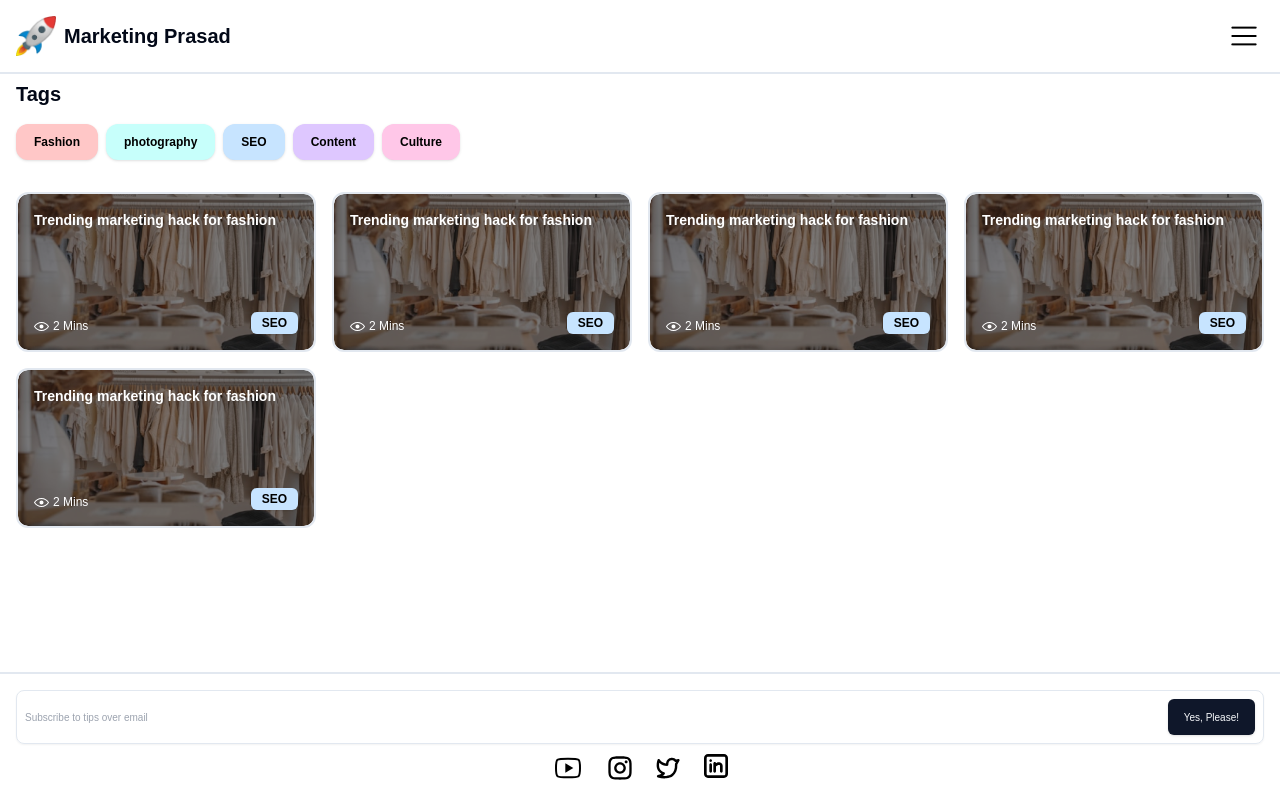
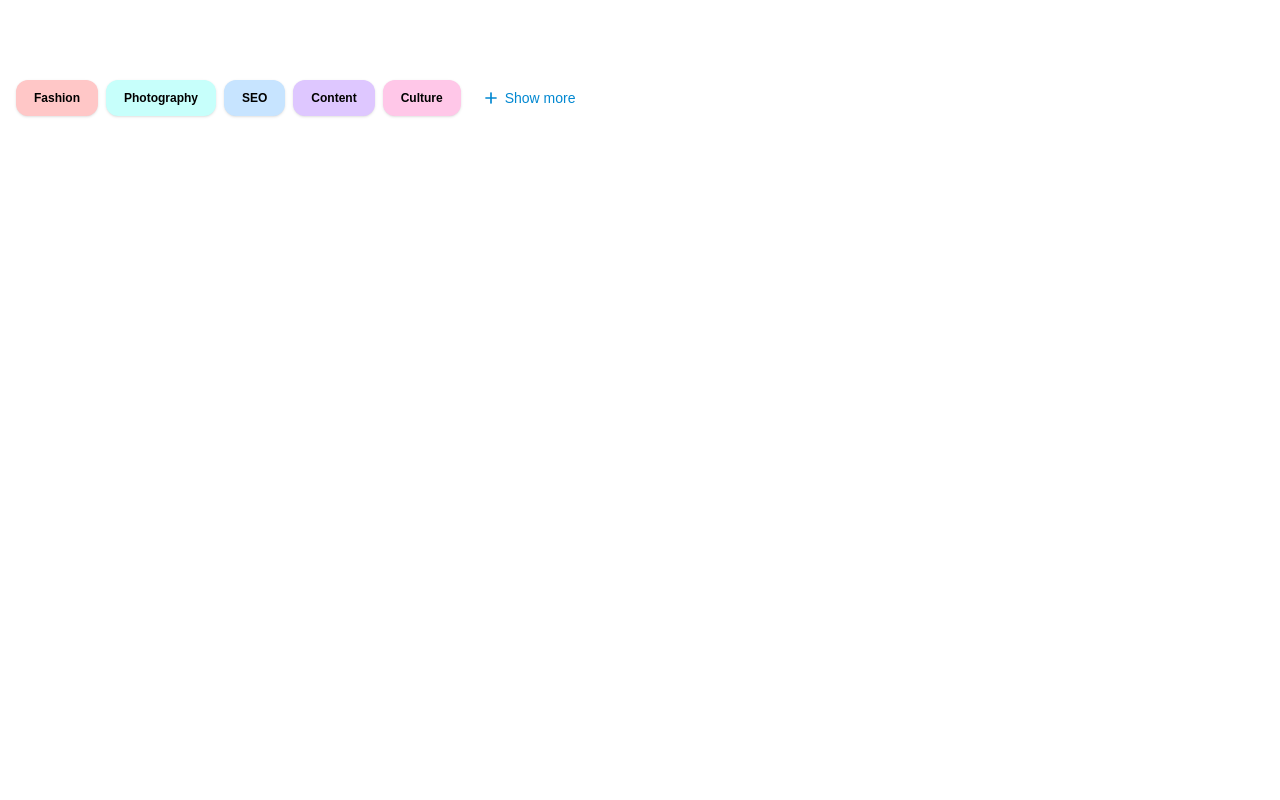
Before and after one commit to juheedhone/prasad-blog, a Next.js app: page / in a window 1280 px wide. Built offline with nearby package versions, Linux system fonts and the light colour scheme.

Commit message:
update button and badges.

```diff
--- a/src/app/page.tsx
+++ b/src/app/page.tsx
@@ -1,35 +1,34 @@
-import Article from "@/components/Article";
 import Badge from "@/components/Badge";
-import NavBar from "@/components/NavBar";
-import SearchInput from "@/components/SearchInput";
+import ShowMoreButton from "@/components/ShowMoreButton";
 
 const Page = () => {
   return (
     <div className="pt-16">
       {/* navbar */}
 
-      <NavBar />
+      {/* <NavBar /> */}
 
-      <p className="font-bold text-xl pb-4 ">Tags</p>
+      {/* <p className="font-bold text-xl pb-4 ">Tags</p> */}
       {/* badges */}
       <div className="pb-8 gap-2 flex flex-wrap">
         <Badge name="Fashion" color="#FFC7C7" />
-        <Badge name="photography" color="#C7FFFB" />
+        <Badge name="Photography" color="#C7FFFB" />
         <Badge name="SEO" color="#C7E4FF" />
         <Badge name="Content" color="#DEC7FF" />
         <Badge name="Culture" color="#ffC7e8" />
+        <ShowMoreButton />
       </div>
       {/* Cards */}
-      <div className="grid grid-cols-1 sm:grid-cols-2 md:grid-cols-3 lg:grid-cols-4 gap-4">
+      {/* <div className="grid grid-cols-1 sm:grid-cols-2 md:grid-cols-3 lg:grid-cols-4 gap-4">
         <Article heading="Trending marketing hack for fashion" time={2} />
         <Article heading="Trending marketing hack for fashion" time={2} />
         <Article heading="Trending marketing hack for fashion" time={2} />
         <Article heading="Trending marketing hack for fashion" time={2} />
         <Article heading="Trending marketing hack for fashion" time={2} />
-      </div>
+      </div> */}
 
       {/* search Input */}
-      <SearchInput />
+      {/* <SearchInput /> */}
     </div>
   );
 };
--- a/src/components/Article.tsx
+++ b/src/components/Article.tsx
@@ -1,5 +1,5 @@
 import { EyeOpenIcon } from "@radix-ui/react-icons";
-import DialogBadge from "./DialogBadge";
+import DialogBadge from "./SmallBadge";
 
 interface Props {
   heading: string;
--- a/src/components/Badge.tsx
+++ b/src/components/Badge.tsx
@@ -8,7 +8,9 @@ interface Props {
 const Badge = ({ color, name }: Props) => {
   return (
     <BadgeComponent
-      className={"text-black border-2 px-4 py-2 rounded-xl"}
+      className={
+        "text-black border-2 px-4 py-2 rounded-xl hover:cursor-pointer hover:brightness-90 hover:scale-110 transition-all"
+      }
       style={{ backgroundColor: color }}
     >
       {name}
--- a/src/components/DialogBadge.tsx
+++ /dev/null
@@ -1,57 +0,0 @@
-import { EyeOpenIcon } from "@radix-ui/react-icons";
-import { Badge } from "./ui/badge";
-import {
-  Dialog,
-  DialogContent,
-  DialogFooter,
-  DialogHeader,
-  DialogTitle,
-  DialogTrigger,
-} from "./ui/dialog";
-
-const DialogBadge = () => {
-  return (
-    <Dialog>
-      <DialogTrigger asChild>
-        <Badge className="bg-[#C7E4FF] text-black text-xs">SEO</Badge>
-      </DialogTrigger>
-      <DialogContent className="sm:max-w-[425px]">
-        <DialogHeader>
-          <DialogTitle>
-            <div className="flex justify-between">
-              <img src="/navLogo.png" alt="navlogo" />
-              <p>Prasad Marketing</p>
-              <img src="/chamburger.png" alt="" />
-            </div>
-          </DialogTitle>
-        </DialogHeader>
-        <div>
-          <div>
-            <article className="w-80 border-2 h-40 rounded-xl relative p-4 overflow-hidden">
-              <div className="bg-[url(/MaskGroup.png)] absolute inset-0 brightness-50 -z-10 h-full" />
-              <div className="">
-                <h1 className="text-white text-sm font-bold">Trending marketing hack for fashion</h1>
-              </div>
-              <div className="text-white flex items-center text-xs">
-                <EyeOpenIcon className="mr-1 " />
-                <p>2 Mins</p>
-
-              </div>
-            </article>
-          </div>
-          <div className="text-xl font-normal pr-4">
-            <p>
-              I got 97 cold emails last month. The only one I replied to didn't
-              ask me to. Lizzy told me that's her secret. “I stopped asking for
-              a quick call and clarified I wasn't asking for anything. Responses
-              went from 5% to 25%.” Don't ask, don't get.
-            </p>
-          </div>
-        </div>
-        <DialogFooter>{/* <SearchInput /> */}</DialogFooter>
-      </DialogContent>
-    </Dialog>
-  );
-};
-
-export default DialogBadge;
--- a/src/components/ShowMoreButton.tsx
+++ b/src/components/ShowMoreButton.tsx
@@ -2,12 +2,13 @@ import { Button } from "./ui/button";
 
 const ShowMoreButton = () => {
   return (
-    <div className="flex items-center">
-      <img src="/add.svg" alt="add" />
-      <Button variant="ghost" className="text-[#0288D1] p-0">
-        Show more
-      </Button>
-    </div>
+    <Button
+      variant="ghost"
+      className="text-[#0288D1] hover:text-[#0288d1] rounded-xl"
+    >
+      <img src="/add.svg" alt="" />
+      Show more
+    </Button>
   );
 };
 
```
